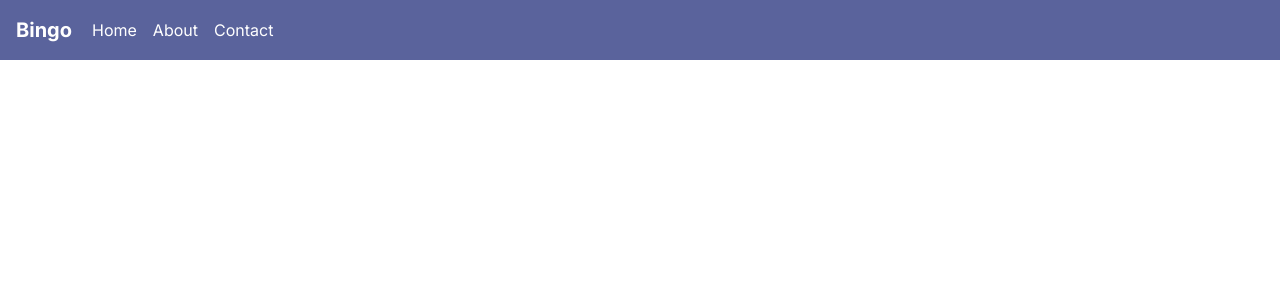
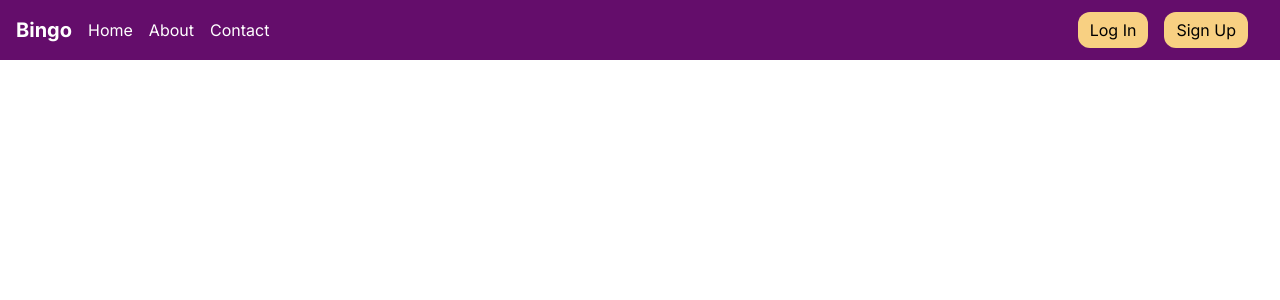
Before and after one commit to Avdhesh-Varshney/bingo, a Next.js app: page / in a window 1280 px wide. Shown: the top 300 px of the page. Built offline with nearby package versions, Linux system fonts and the light colour scheme.

Commit message:
added login & signup button

```diff
--- a/src/app/(home)/components/Navbar/Navbar.css
+++ b/src/app/(home)/components/Navbar/Navbar.css
@@ -1,3 +1,7 @@
 .nav-container {
-  background: #5a639c;
+  background-color: #640d6b;
 }
+
+.button a {
+  background-color: #f8d082;
+}
--- a/src/app/(home)/components/Navbar/Navbar.tsx
+++ b/src/app/(home)/components/Navbar/Navbar.tsx
@@ -4,9 +4,9 @@ import "./Navbar.css";
 const Navbar: React.FC = () => {
   return (
     <nav className="nav-container p-4">
-      <div className="container mx-auto flex  items-center">
-        <div className="text-white font-bold text-xl mr-5 ">Bingo</div>
-        <ul className="flex space-x-4 ">
+      <div className="container mx-auto flex items-center">
+        <div className="text-white font-bold text-xl mr-4">Bingo</div>
+        <ul className="flex space-x-4">
           <li>
             <a href="/" className="text-white hover:text-gray-200">
               Home
@@ -23,6 +23,25 @@ const Navbar: React.FC = () => {
             </a>
           </li>
         </ul>
+        <div className="ml-auto">
+          <button className="button">
+            <a
+              href="/login"
+              className=" pt-2 px-3 pb-2 rounded-xl  hover:bg-orange-400 mr-4"
+            >
+              Log In
+            </a>
+          </button>
+
+          <button className="button">
+            <a
+              href="/signup"
+              className=" pt-2 px-3 pb-2 rounded-xl   hover:bg-orange-400  mr-4"
+            >
+              Sign Up
+            </a>
+          </button>
+        </div>
       </div>
     </nav>
   );
```
